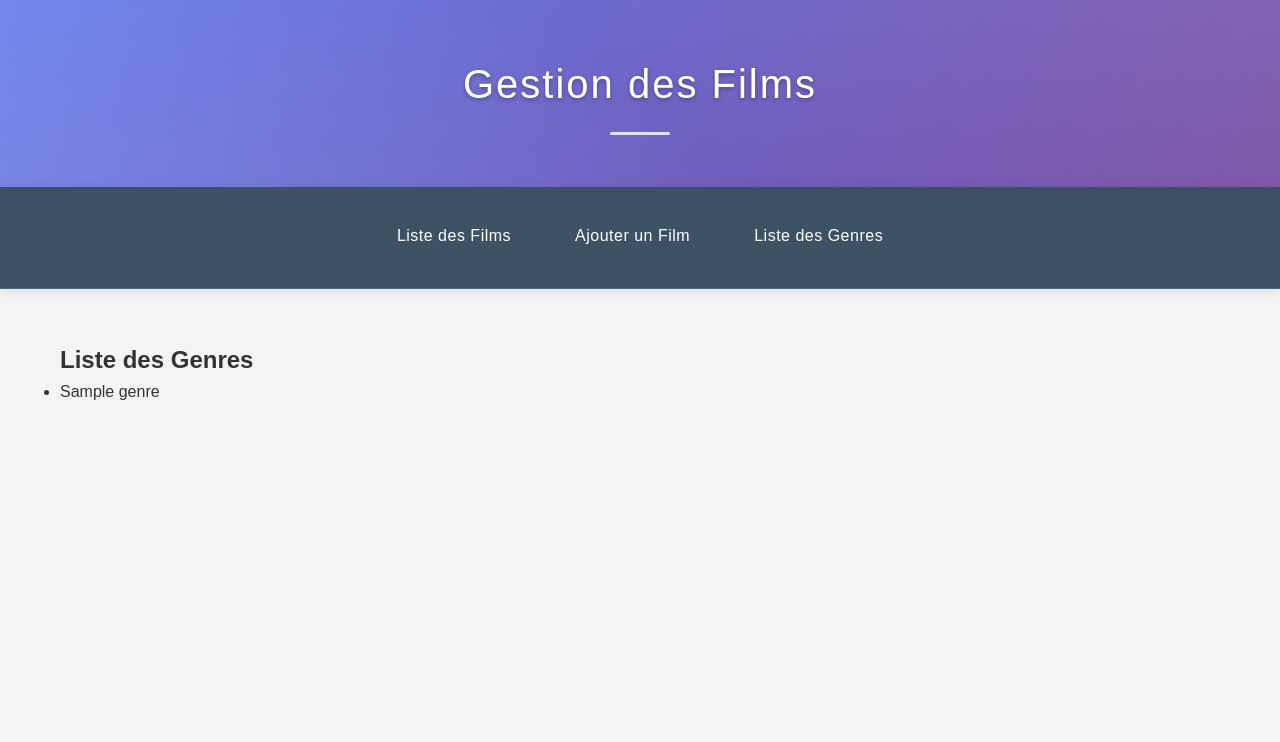
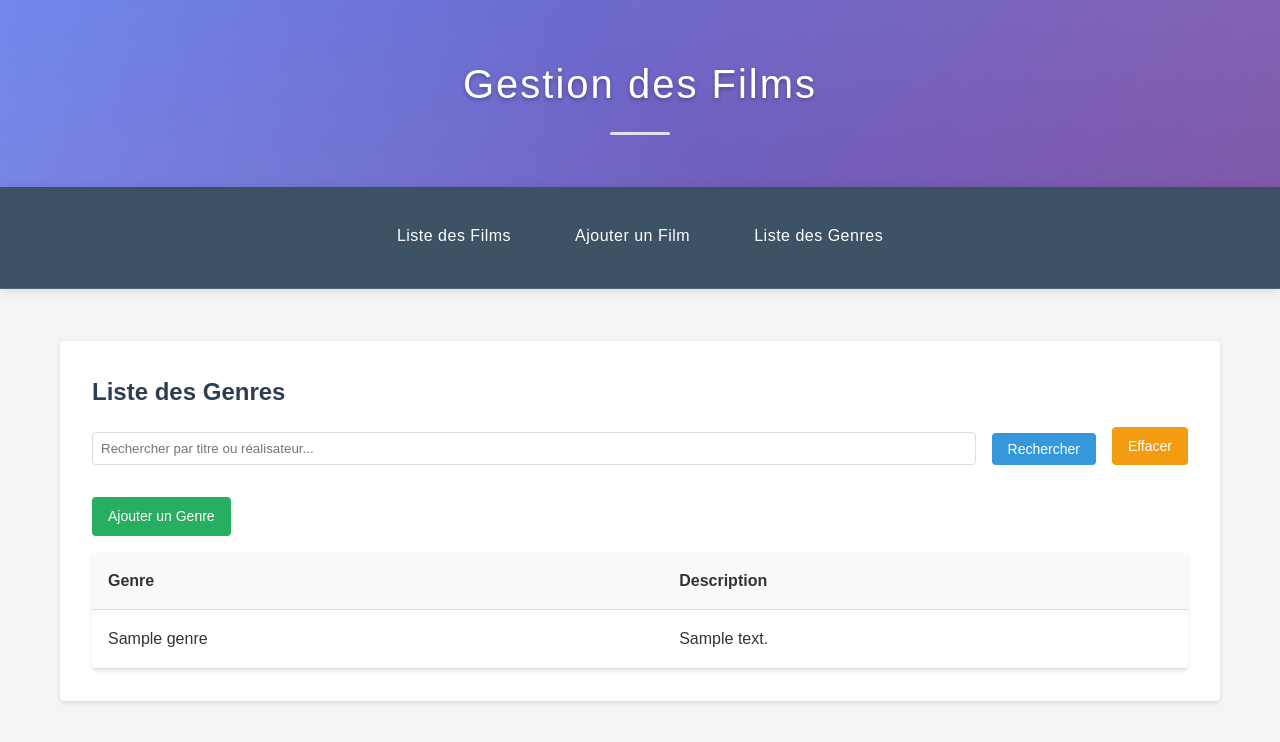
Before and after one commit to GOLBIN-Dorian/Projet_Film_MVC, a PHP site: page /index.php?action=list_genres in a window 1280 px wide. Shown: the top 742 px of the page. Run offline with PHP 8.4, Linux system fonts and the light colour scheme; tables that the repository leaves empty or names only in its code hold one stand-in row (values such as "Sample post").

Commit message:
Affichage liste genre

```diff
--- a/templates/genres/list_genres.php
+++ b/templates/genres/list_genres.php
@@ -3,19 +3,46 @@ $title = "Liste des Genres";
 ob_start();
 ?>
 
-<h2>Liste des Genres</h2>
 
-<ul>
-    <?php if (!empty($genres)): ?>
-        <?php foreach ($genres as $genre): ?>
-            <li><?php echo htmlspecialchars($genre['nom']); ?></li>
-        <?php endforeach; ?>
+<div class="card">
+    <h2>Liste des Genres</h2>
+
+    <!-- Formulaire de recherche -->
+    <form method="GET" class="search-form">
+        <input type="hidden" name="action" value="search">
+        <input type="text" name="search" placeholder="Rechercher par titre ou réalisateur..." value="<?= htmlspecialchars($_GET['search'] ?? '') ?>">
+        <button type="submit" class="btn">Rechercher</button>
+        <a href="index.php?action=index" class="btn btn-warning">Effacer</a>
+    </form>
+
+    <!-- Bouton d'ajout -->
+    <div style="margin-bottom: 1rem;">
+        <a href="index.php?action=create" class="btn btn-success">Ajouter un Genre</a>
+    </div>
+
+    <?php if (empty($genres)): ?>
+        <p>Aucun film trouvé.</p>
     <?php else: ?>
-        <li>Aucun genre trouvé.</li>
+        <table class="table">
+            <thead>
+                <tr>
+                    <th>Genre</th>
+                    <th>Description</th>
+                </tr>
+            </thead>
+            <tbody>
+                <?php foreach ($genres as $genre): ?>
+                    <tr>
+                        <td><?= htmlspecialchars($genre['nom']) ?></td>
+                        <td><?= htmlspecialchars($genre['description']) ?></td>
+                    </tr>
+                <?php endforeach; ?>
+            </tbody>
+        </table>
     <?php endif; ?>
-</ul>
+</div>
 
 <?php
 $content = ob_get_clean();
-require __DIR__ . '/../layout.php';
+include __DIR__ . '/../layout.php';
 ?>
```
